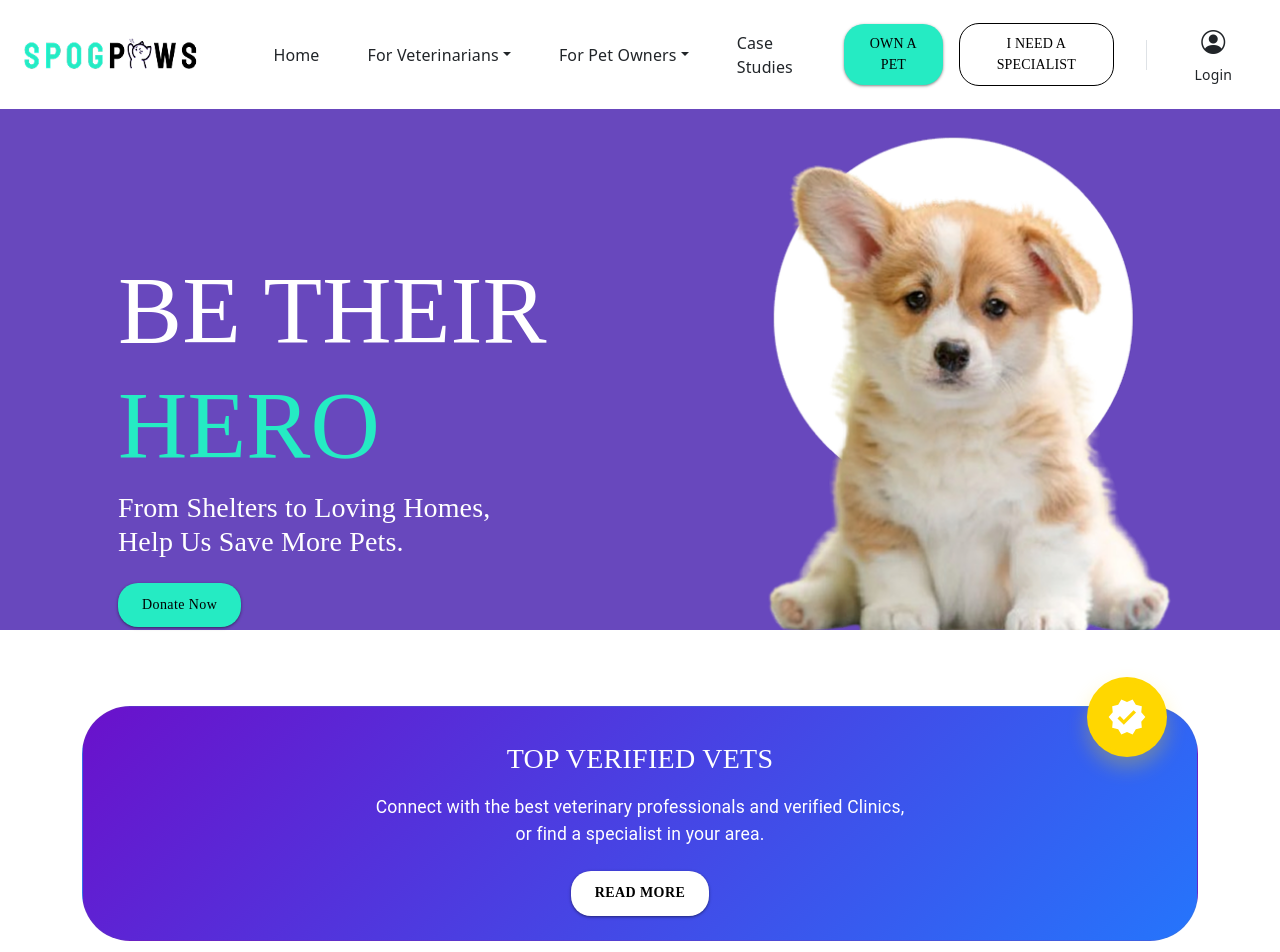
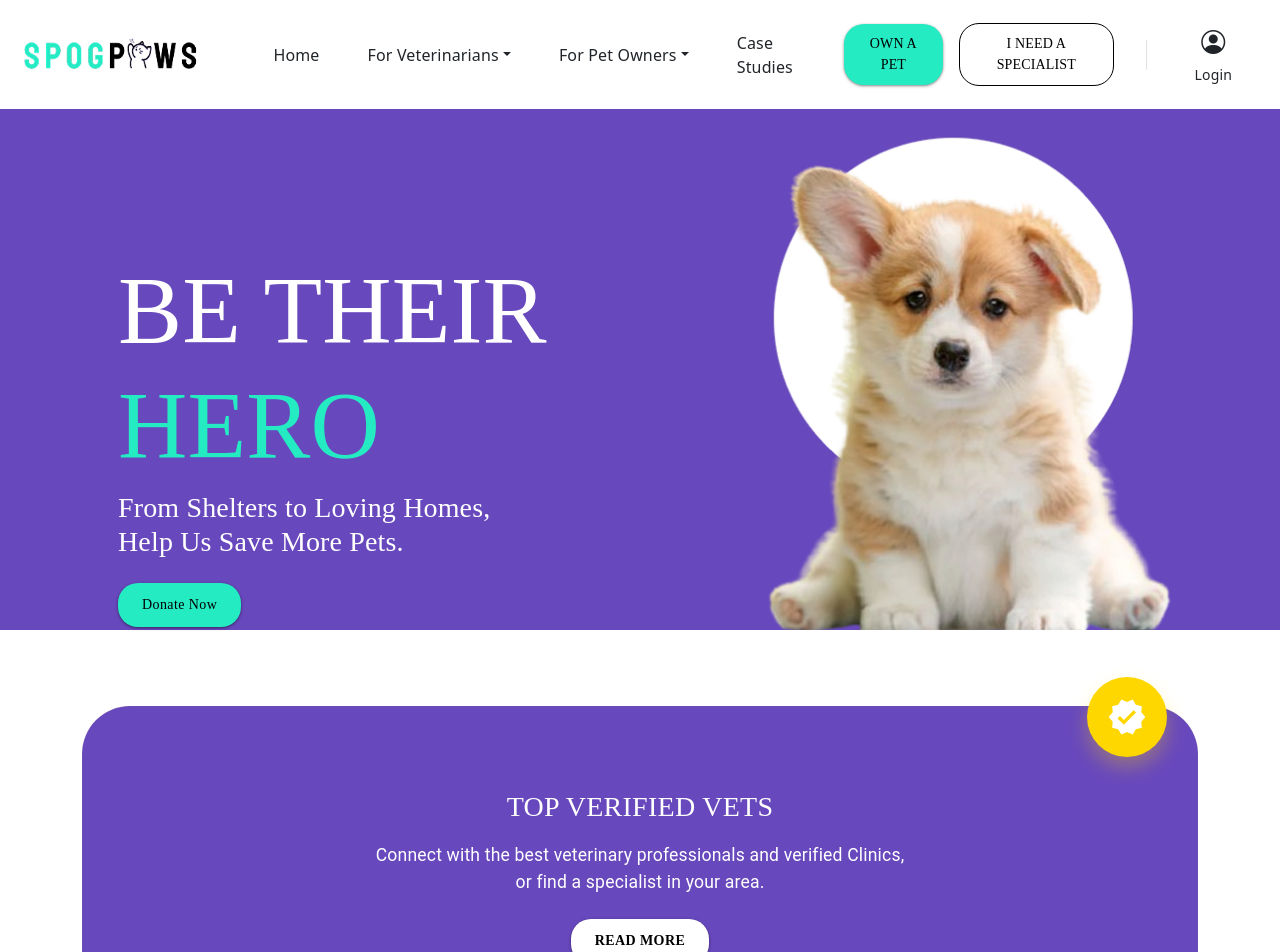
Before and after one commit to SpogLock/spogpaws_client, a Next.js app: page / in a window 1280 px wide. Shown: the top 952 px of the page. Built offline with nearby package versions, Linux system fonts and the light colour scheme; no server answers; a web font is replaced by a local one; what @mui/material-nextjs would draw is missing.

Commit message:
Update PetCareSection styles by changing background color and adjusting Typography class for improved layout. Comment out Dots Indicator in CardSlider for future implementation.

```diff
--- a/src/components/features/home/ui-goodies/petcare-section/petcare-section.tsx
+++ b/src/components/features/home/ui-goodies/petcare-section/petcare-section.tsx
@@ -92,7 +92,7 @@ export default function PetCareSection() {
           <div className='col-12'>
             <Card
               sx={{
-                background: 'linear-gradient(135deg, #6a11cb 0%, #2575fc 100%)',
+                background: '#6848BD',
                 color: 'white',
                 borderRadius: 4,
                 position: 'relative',
@@ -135,7 +135,7 @@ export default function PetCareSection() {
               </Box>
 
               <CardContent sx={{ p: 4, textAlign: 'center' }}>
-                <Typography variant="h4" component="h2" sx={{ mb: 2 }}>
+                <Typography className='pt-5' variant="h4" component="h2" sx={{ mb: 2 }}>
                   TOP VERIFIED VETS
                 </Typography>
                 <Typography variant="body1" sx={{ mb: 3, fontSize: '1.1rem' }}>
@@ -144,7 +144,7 @@ export default function PetCareSection() {
                   or find a specialist in your area.
                 </Typography>
                 <Button
-                  variant="contained"
+                  variant="contained" className='mb-5'
                   sx={{
                     background: 'white',
                     color: '#000',
--- a/src/components/ui/card-slider.tsx
+++ b/src/components/ui/card-slider.tsx
@@ -283,7 +283,7 @@ export default function CardSlider({ cards, className = '' }: CardSliderProps) {
       </Box>
 
       {/* Dots Indicator */}
-      <Box sx={{ display: 'flex', justifyContent: 'center', gap: 1, mt: 4 }}>
+      {/* <Box sx={{ display: 'flex', justifyContent: 'center', gap: 1, mt: 4 }}>
         {cards.map((_, index) => (
           <Box
             key={index}
@@ -305,7 +305,7 @@ export default function CardSlider({ cards, className = '' }: CardSliderProps) {
             }}
           />
         ))}
-      </Box>
+      </Box> */}
     </div>
   );
 }
```
